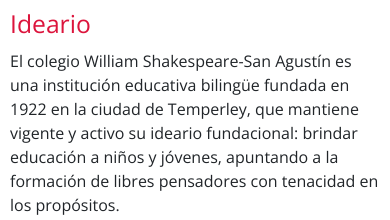
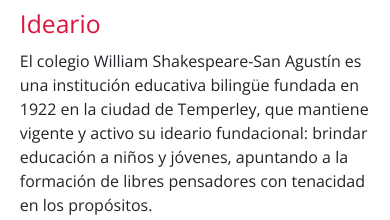
Before and after one commit to russofrancisco11/proyectocoderhouse, a website: page index.html in a window 390 px wide. Shown: the part 707-927 px from the top of the page. Drawn offline with nearby package versions, Linux system fonts and the light colour scheme.

Commit message:
las bolas por el piso el responsive eh

```diff
--- a/scss/estilo.scss
+++ b/scss/estilo.scss
@@ -169,18 +169,18 @@
 
     .grilla{
         grid-template-areas:
-        "header"
-        "presentacion"
-        "article1"
-        "foto1"
-        "article2"
-        "article3"
-        "foto2"
-        "article4"
-        "section"
-        "footer";
+        "header header header"
+        "presentacion presentacion presentacion"
+        " . article1 . "
+        " . foto1 . "
+        " . article2 . "
+        " . article3 . "
+        " . foto2 . "
+        " . article4 . "
+        " . section . "
+        "footer footer footer";
         grid-template-rows: auto;
-        grid-template-columns: 100%;
+        grid-template-columns: 2.5% 95% 2.5%;
     }
 
     .presentacion{
```
Also changed, not shown: css/scss.css.
